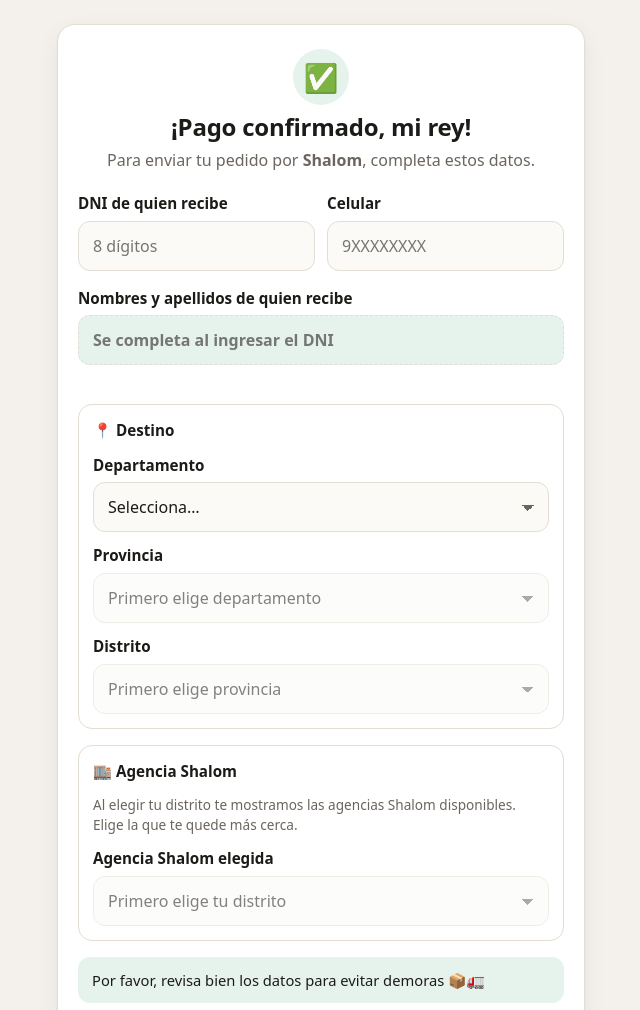
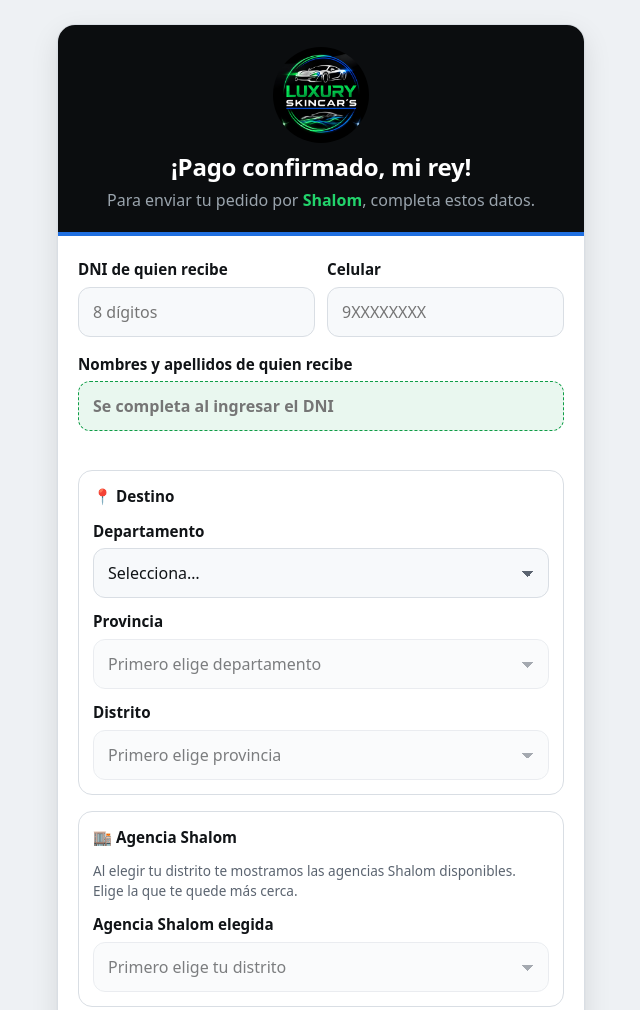
Before and after one commit to KriikeTT/envio-shalom, a plain HTML site: page formulario-envio-shalom.html in a window 1280 px wide. Shown: the top 1010 px of the page, without its empty margins (319-959 px from the left). Drawn offline with Linux system fonts and the light colour scheme.

Commit message:
Rediseño con colores de marca (franja negra, verde y azul) y logo

```diff
--- a/formulario-envio-shalom.html
+++ b/formulario-envio-shalom.html
@@ -5,36 +5,48 @@
 <meta name="viewport" content="width=device-width, initial-scale=1">
 <title>Datos de envío Shalom</title>
 <meta name="description" content="Completa los datos para enviar tu pedido por Shalom.">
+<meta name="theme-color" content="#0b0d0f">
+<link rel="icon" href="logo-luxury.webp" type="image/webp">
 <style>
+  /* Colores de marca Luxury Skincar's: negro, verde neón, azul y plateado */
   :root{
-    --bg:#f4f1ec; --card:#ffffff; --ink:#1d1b18; --muted:#6b655c;
-    --line:#e3ddd3; --accent:#1f7a4d; --accent-ink:#ffffff; --accent-soft:#e6f3ec;
-    --warn:#b4231a; --warn-soft:#fdecea; --gold:#b8892f; --field:#fbfaf7;
-    --shadow:0 1px 2px rgba(0,0,0,.04),0 8px 24px rgba(0,0,0,.06);
+    --brand-black:#0b0d0f; --brand-green:#22d36b; --brand-blue:#1f6fe0; --brand-silver:#9aa4ad;
+    --bg:#eef1f4; --card:#ffffff; --ink:#111417; --muted:#5b6470;
+    --line:#d9dee4; --accent:#0f9d47; --accent-ink:#ffffff; --accent-soft:#e9f7ef; --accent-text:#0b6b31;
+    --warn:#c0261b; --warn-soft:#fdecea; --gold:#1f6fe0; --field:#f7f9fb;
+    --btn-bg:#111417; --btn-ink:#22d36b;
+    --shadow:0 1px 2px rgba(0,0,0,.05),0 10px 28px rgba(11,13,15,.10);
   }
   @media (prefers-color-scheme: dark){
     :root:not([data-theme="light"]){
-      --bg:#141311; --card:#1d1c19; --ink:#f1ede6; --muted:#a59e93;
-      --line:#34312b; --accent:#3fb37a; --accent-ink:#0b1a12; --accent-soft:#1b2e24;
-      --warn:#ff7b6e; --warn-soft:#3a1f1c; --gold:#d8ad5a; --field:#181714;
-      --shadow:0 1px 2px rgba(0,0,0,.3),0 8px 24px rgba(0,0,0,.35);
+      --bg:#07090a; --card:#13171a; --ink:#eef2f5; --muted:#9aa4ad;
+      --line:#2a3138; --accent:#22d36b; --accent-ink:#04210f; --accent-soft:#0f2a1b; --accent-text:#7ff0ad;
+      --warn:#ff7b6e; --warn-soft:#3a1f1c; --gold:#6ea8ff; --field:#0f1215;
+      --btn-bg:#22d36b; --btn-ink:#04210f;
+      --shadow:0 1px 2px rgba(0,0,0,.4),0 10px 28px rgba(0,0,0,.5);
     }
   }
   :root[data-theme="dark"]{
-    --bg:#141311; --card:#1d1c19; --ink:#f1ede6; --muted:#a59e93;
-    --line:#34312b; --accent:#3fb37a; --accent-ink:#0b1a12; --accent-soft:#1b2e24;
-    --warn:#ff7b6e; --warn-soft:#3a1f1c; --gold:#d8ad5a; --field:#181714;
+    --bg:#07090a; --card:#13171a; --ink:#eef2f5; --muted:#9aa4ad;
+    --line:#2a3138; --accent:#22d36b; --accent-ink:#04210f; --accent-soft:#0f2a1b; --accent-text:#7ff0ad;
+    --warn:#ff7b6e; --warn-soft:#3a1f1c; --gold:#6ea8ff; --field:#0f1215;
+    --btn-bg:#22d36b; --btn-ink:#04210f;
   }
   *{box-sizing:border-box}
   html,body{margin:0}
   body{background:var(--bg);color:var(--ink);font:16px/1.5 system-ui,-apple-system,"Segoe UI",Roboto,sans-serif;-webkit-font-smoothing:antialiased}
   .wrap{max-width:560px;margin:0 auto;padding:24px 16px 48px}
-  .card{background:var(--card);border:1px solid var(--line);border-radius:18px;box-shadow:var(--shadow);padding:24px 20px}
-  .hero{text-align:center;margin-bottom:20px}
-  .badge{display:inline-flex;align-items:center;justify-content:center;width:56px;height:56px;border-radius:50%;background:var(--accent-soft);font-size:28px;margin-bottom:8px}
+  .card{background:var(--card);border:1px solid var(--line);border-radius:18px;box-shadow:var(--shadow);padding:0 20px 24px;overflow:hidden}
+  /* Franja de marca: cabecera negra con logo y línea azul */
+  .hero{text-align:center;margin:0 -20px 22px;padding:22px 20px 20px;background:var(--brand-black);color:#fff;border-bottom:4px solid var(--brand-blue)}
+  .logo{display:block;width:96px;height:96px;margin:0 auto 10px;border-radius:50%;object-fit:cover}
+  .badge{display:inline-flex;align-items:center;justify-content:center;width:56px;height:56px;border-radius:50%;border:2px solid var(--brand-green);font-size:26px;margin-bottom:8px}
   h1{font-size:1.5rem;line-height:1.2;margin:0 0 6px;letter-spacing:-.01em}
+  .hero h1{color:#fff}
   .lead{color:var(--muted);margin:0}
-  .order{display:inline-block;margin-top:10px;font-size:.85rem;color:var(--gold);border:1px solid var(--gold);border-radius:999px;padding:2px 10px}
+  .hero .lead{color:var(--brand-silver)}
+  .hero .lead strong{color:var(--brand-green)}
+  .order{display:inline-block;margin-top:10px;font-size:.85rem;color:var(--brand-green);border:1px solid var(--brand-green);border-radius:999px;padding:2px 10px}
   form{display:grid;gap:16px;margin-top:8px}
   .field{display:grid;gap:6px}
   label{font-weight:600;font-size:.95rem}
@@ -54,7 +66,7 @@
   .links{display:flex;flex-wrap:wrap;gap:8px}
   .link-btn{display:inline-flex;align-items:center;gap:6px;font-size:.88rem;text-decoration:none;color:var(--accent);border:1.5px solid var(--accent);border-radius:999px;padding:6px 12px;font-weight:600}
   .link-btn:hover{background:var(--accent-soft)}
-  input.auto[readonly]{background:var(--accent-soft);border-style:dashed;cursor:default;font-weight:600}
+  input.auto[readonly]{background:var(--accent-soft);border-style:dashed;border-color:var(--accent);color:var(--accent-text);cursor:default;font-weight:600}
   .dni-status{font-size:.85rem;color:var(--muted);min-height:1.2em}
   .dni-status.ok{color:var(--accent)}
   .dni-status.warn{color:var(--gold)}
@@ -62,8 +74,9 @@
   .ag-info strong{color:var(--ink);display:block;font-size:.92rem}
   .ag-note{font-size:.85rem;color:var(--gold);margin:0}
   .notice{background:var(--accent-soft);border-radius:12px;padding:12px 14px;font-size:.92rem}
-  .btn{width:100%;font:inherit;font-weight:700;border:0;border-radius:14px;padding:14px 16px;cursor:pointer;background:var(--accent);color:var(--accent-ink)}
-  .btn:hover{filter:brightness(1.05)}
+  .btn{width:100%;font:inherit;font-weight:700;border:0;border-radius:14px;padding:14px 16px;cursor:pointer;background:var(--btn-bg);color:var(--btn-ink);border-bottom:3px solid var(--brand-blue)}
+  .btn:hover{filter:brightness(1.15)}
+  .btn.ghost{border-bottom-width:1.5px}
   .btn.ghost{background:transparent;color:var(--ink);border:1.5px solid var(--line)}
   .btn-row{display:grid;gap:10px}
   /* revisión */
@@ -86,7 +99,7 @@
     <!-- PASO 1: FORMULARIO -->
     <section id="step-form">
       <div class="hero">
-        <div class="badge" aria-hidden="true">✅</div>
+        <img class="logo" src="logo-luxury.webp" alt="Luxury Skincar's" width="96" height="96">
         <h1>¡Pago confirmado, mi rey!</h1>
         <p class="lead">Para enviar tu pedido por <strong>Shalom</strong>, completa estos datos.</p>
         <span id="orderTag" class="order hidden"></span>
@@ -171,9 +184,11 @@
 
     <!-- PASO 3: LISTO -->
     <section id="step-done" class="done">
-      <div class="badge" aria-hidden="true">🚛</div>
-      <h1>¡Gracias!</h1>
-      <p class="lead">Recibimos tus datos. Te avisaremos cuando tu pedido salga por Shalom.</p>
+      <div class="hero">
+        <img class="logo" src="logo-luxury.webp" alt="Luxury Skincar's" width="96" height="96">
+        <h1>¡Gracias!</h1>
+        <p class="lead">Recibimos tus datos. Te avisaremos cuando tu pedido salga por Shalom 🚛</p>
+      </div>
       <div class="btn-row" style="margin-top:20px">
         <button class="btn ghost" id="back" type="button">Volver a ver mis datos</button>
       </div>
```
Also changed, not shown: shalom-form/plantilla.html (+37 -22 lines), logo-luxury.webp (added), 1 other file.
